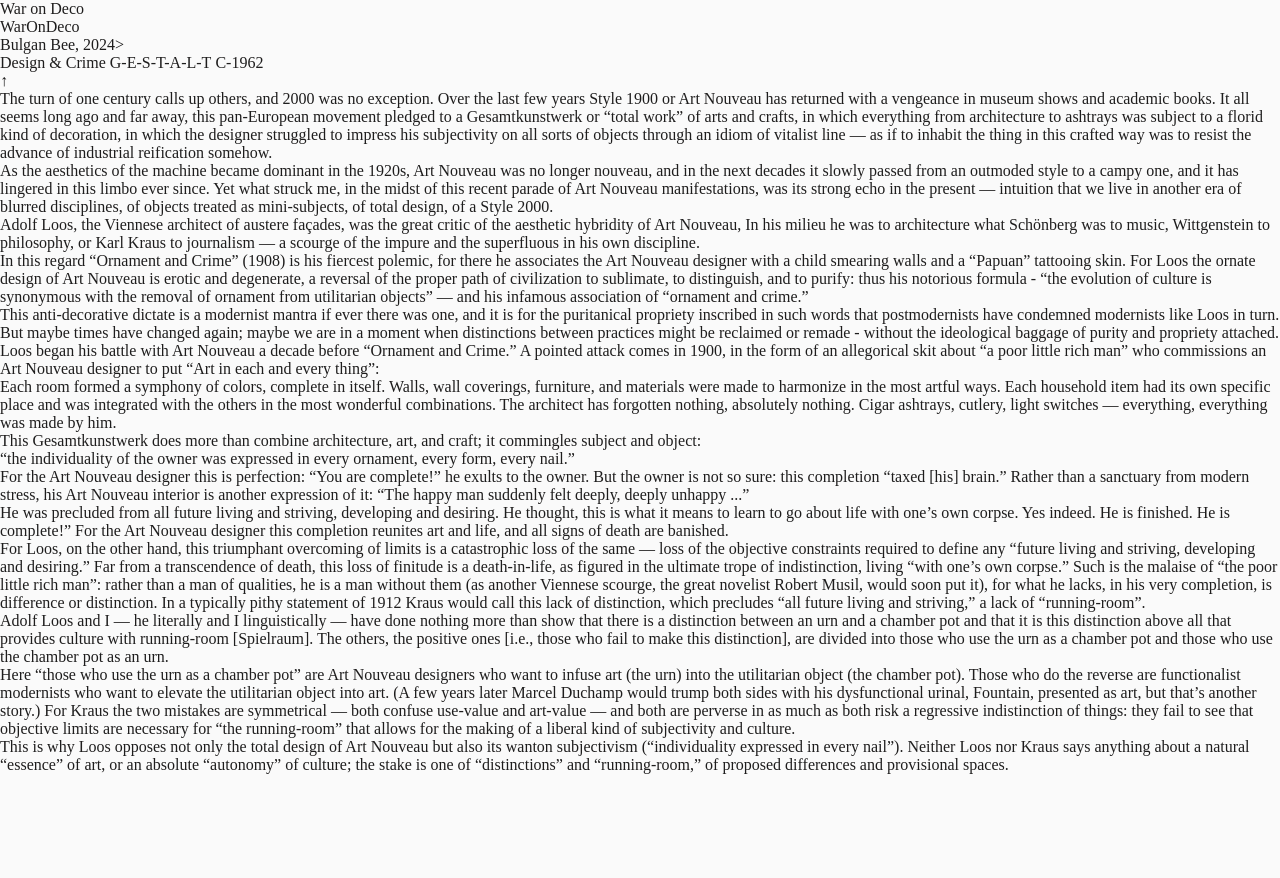
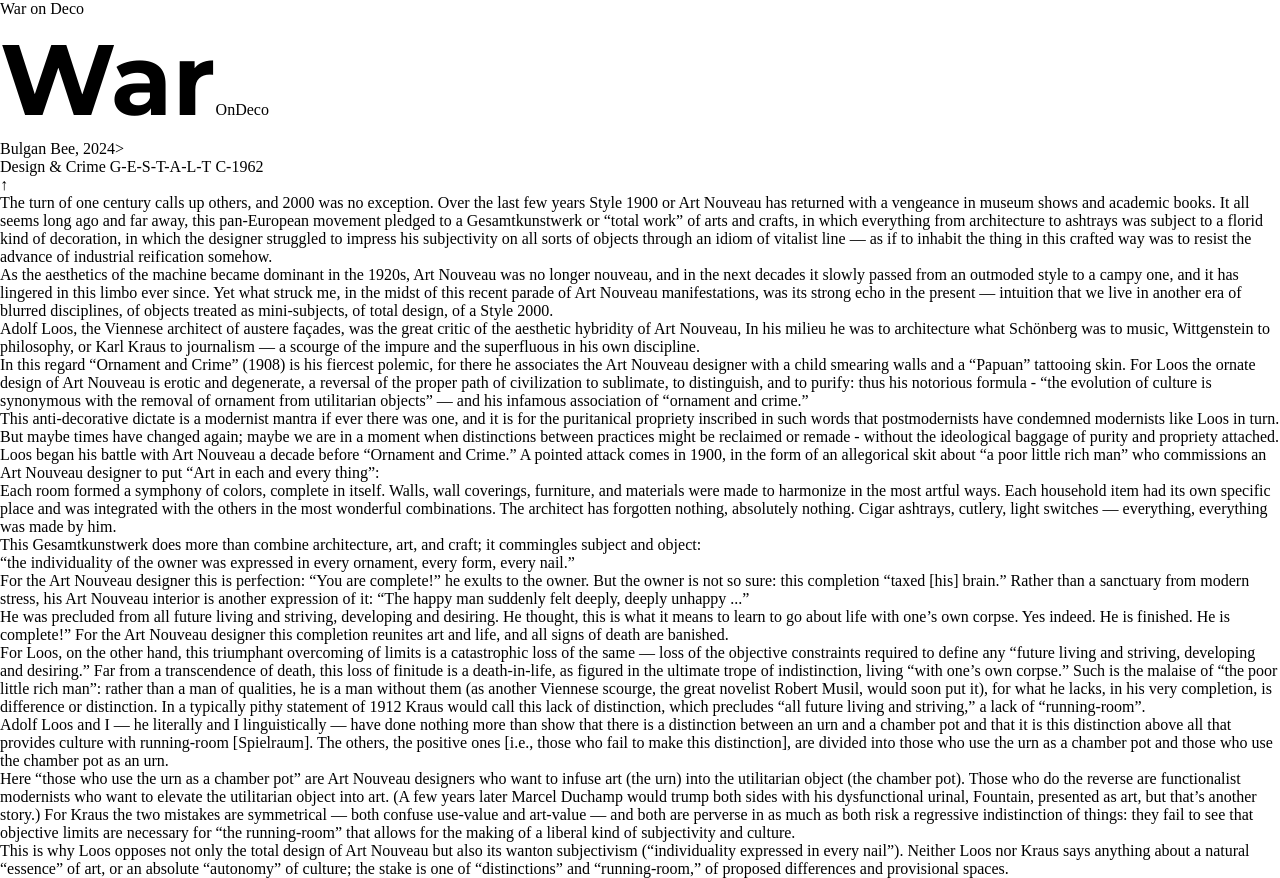
Before and after one commit to Bulganbee/binding, a plain HTML site: page index.html in a window 1280 px wide. Before the commit the page ends 800 px from the top, so only its background shows below. Drawn offline with Linux system fonts and the light colour scheme.

Commit message:
Added styling to heading word War for direction 1

```diff
--- a/assets/direction1.css
+++ b/assets/direction1.css
@@ -1,3 +1,12 @@
+
+#war {
+	font-size: 100px;
+	font-family: "Montserrat", sans-serif;
+	font-weight: bold;
+}
+#on
+
+
 body {
 	background-color: #FAFAFA;
 	color: #1E1D1D;
--- a/index.html
+++ b/index.html
@@ -7,6 +7,10 @@
 	<meta name="viewport" content="width=device-width, initial-scale=1">
 	<!-- Below is a reset, it clears off browser's default style -->
 	<link href="assets/reset.css" rel="stylesheet">
+	<!-- Below are fonts -->
+	<style>
+		@import url('https://fonts.googleapis.com/css2?family=Libre+Baskerville:ital,wght@0,400;0,700;1,400&family=Libre+Franklin:ital,wght@0,100..900;1,100..900&family=Montserrat:ital,wght@0,100..900;1,100..900&family=Public+Sans:ital,wght@0,100..900;1,100..900&display=swap');
+		</style>
 	<!-- Below is a link to my CSS file -->
 	<link href="assets/common.css" rel="stylesheet">
 	<link href="assets/direction1.css" rel="stylesheet">
```
